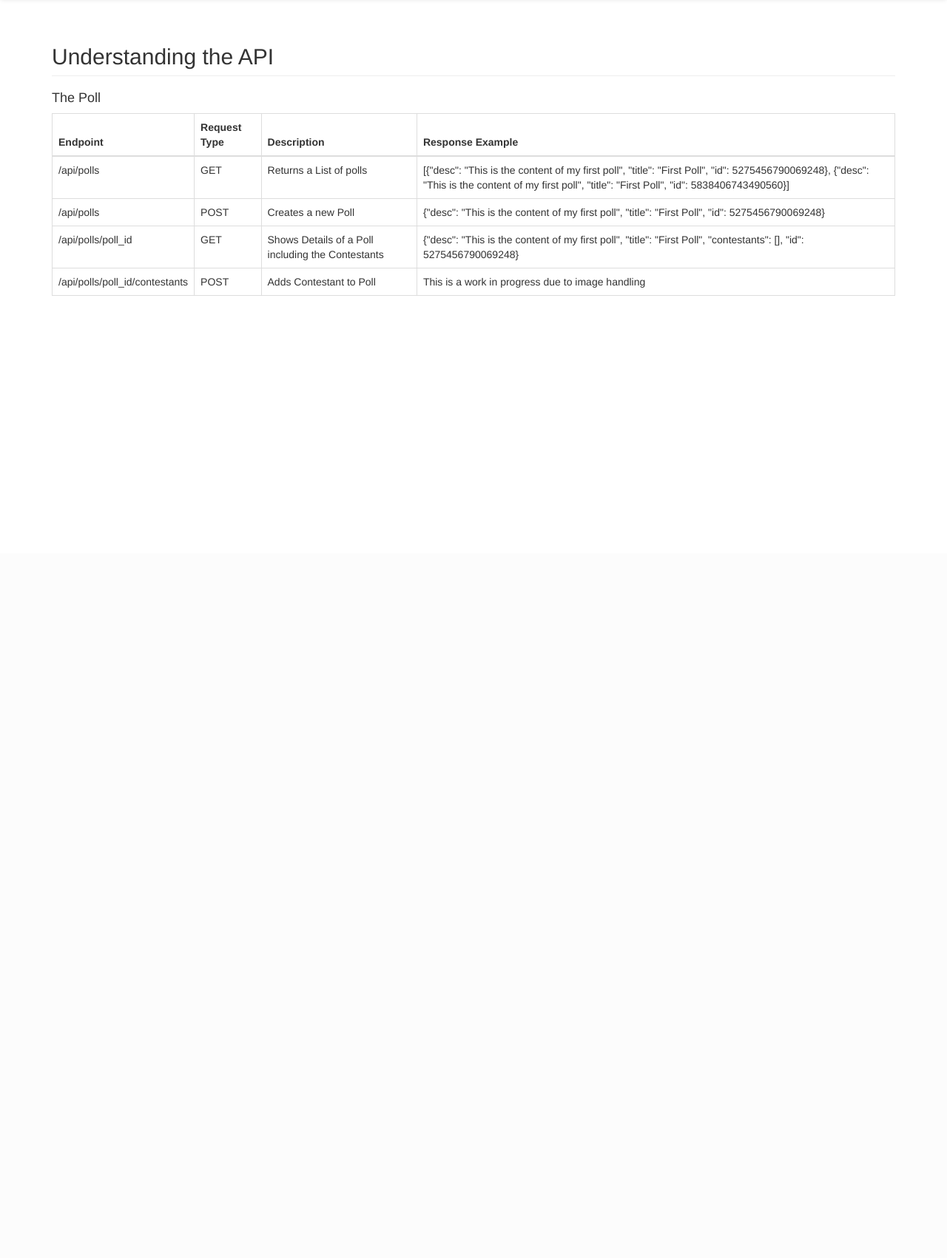
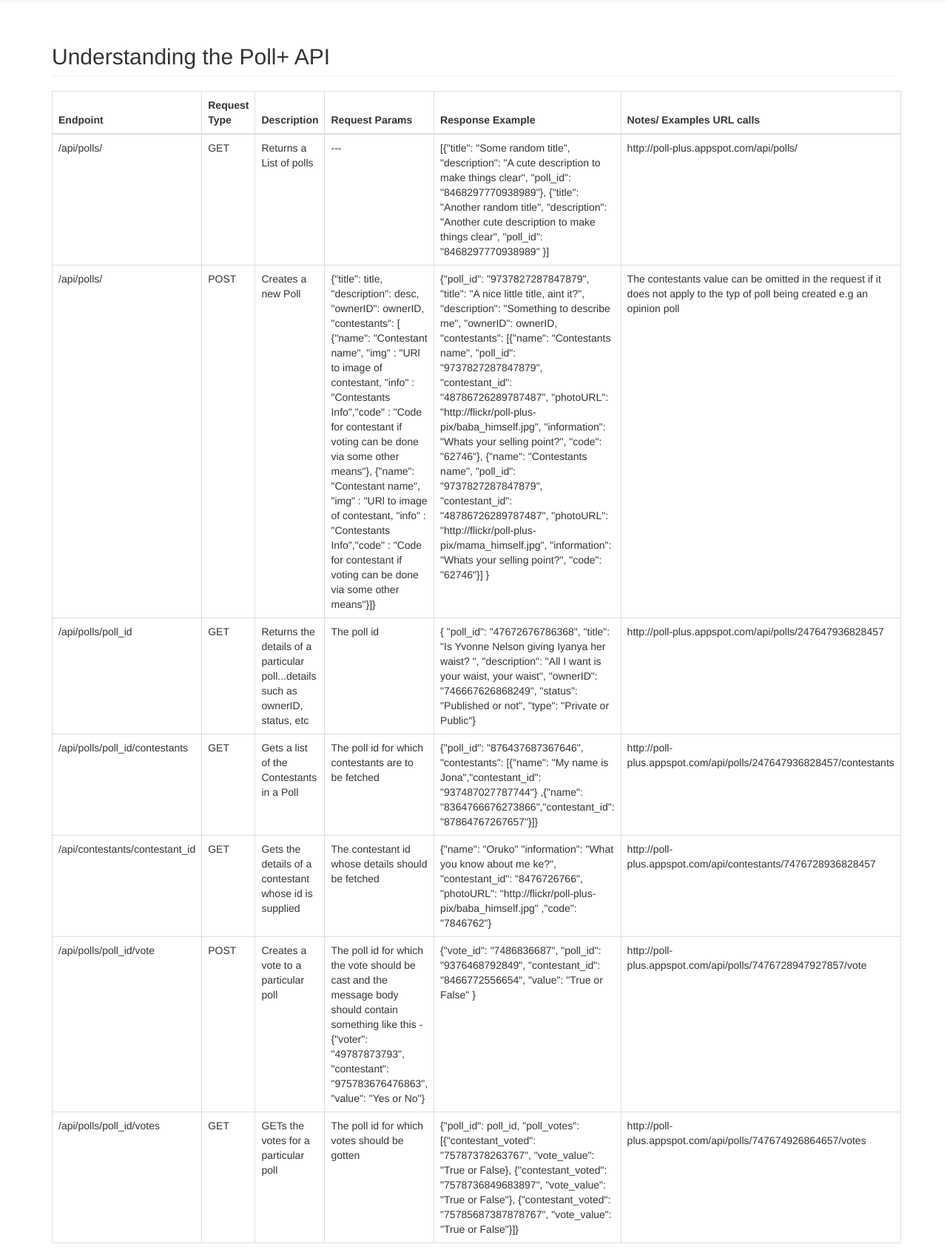
Before and after one commit to s-chand/pollific, a Python web app: template templates/api.html in a window 1280 px wide. Shown: the part 52-1753 px from the top of the page at 74% size. Before the commit the page ends 452 px from the top, so only its background shows below. Run offline with Jinja, Linux system fonts and the light colour scheme; the template is opened without the code that fills it, so the values that code supplies are empty.

Commit message:
implemented version 1 of the poll-plus API...to meet the Minimum Viable Product Requirements of the App - Polls, Contestants and Votes

```diff
--- a/app.yaml
+++ b/app.yaml
@@ -1,4 +1,4 @@
-application: pollific
+application: poll-plus
 version: 1
 runtime: python27
 api_version: 1
--- a/templates/api.html
+++ b/templates/api.html
@@ -1,39 +1,87 @@
 {% extends 'base.html' %}
 {% block body %}
-<h2 class="page-header">Understanding the API</h2>
-<h4>The Poll</h4>
+<h2 class="page-header">Understanding the Poll+ API</h2>
 <table class="table table-bordered">
     <thead>
         <th>Endpoint</th>
         <th>Request Type</th>
         <th>Description</th>
+        <th>Request Params</th>
         <th>Response Example</th>
+        <th>Notes/ Examples URL calls</th>
     </thead>
     <tbody>
         <tr>
-            <td>/api/polls</td>
+            <td>/api/polls/</td>
             <td>GET</td>
             <td>Returns a List of polls</td>
-            <td>[{"desc": "This is the content of my first poll", "title": "First Poll", "id": 5275456790069248}, {"desc": "This is the content of my first poll", "title": "First Poll", "id": 5838406743490560}]</td>
+            <td>---</td>
+            <td>[{"title": "Some random title", "description": "A cute description to make things clear", "poll_id": "8468297770938989"},
+             {"title": "Another random title", "description": "Another cute description to make things clear", "poll_id": "8468297770938989" }]</td>
+            <td>http://poll-plus.appspot.com/api/polls/</td>
         </tr>
         <tr>
-            <td>/api/polls</td>
+            <td>/api/polls/</td>
             <td>POST</td>
             <td>Creates a new Poll</td>
-            <td>{"desc": "This is the content of my first poll", "title": "First Poll", "id": 5275456790069248}</td>
+            <td>{"title": title, "description": desc, "ownerID": ownerID, "contestants": [ {"name": "Contestant name",
+                "img" : "URl to image of contestant, "info" : "Contestants Info","code" : "Code for contestant if voting can be done via some other means"},
+                {"name": "Contestant name", "img" : "URl to image of contestant, "info" : "Contestants Info","code" : "Code for contestant if voting can be done via some other means"}]} </td>
+            <td>{"poll_id": "9737827287847879", "title": "A nice little title, aint it?",
+                "description": "Something to describe me",
+                "ownerID": ownerID, "contestants": [{"name": "Contestants name", "poll_id": "9737827287847879", "contestant_id": "48786726289787487", "photoURL": "http://flickr/poll-plus-pix/baba_himself.jpg", "information": "Whats your selling point?", "code": "62746"},
+                {"name": "Contestants name", "poll_id": "9737827287847879", "contestant_id": "48786726289787487", "photoURL": "http://flickr/poll-plus-pix/mama_himself.jpg", "information": "Whats your selling point?", "code": "62746"}] }</td>
+            <td>The contestants value can be omitted in the request if it does not apply to the typ of poll being created e.g  an opinion poll</td>
         </tr>
         <tr>
             <td>/api/polls/poll_id</td>
             <td>GET</td>
-            <td>Shows Details of a Poll including the Contestants</td>
-            <td>{"desc": "This is the content of my first poll", "title": "First Poll", "contestants": [], "id": 5275456790069248}</td>
+            <td>Returns the details of a particular poll...details such as ownerID, status, etc</td>
+            <td>The poll id </td>
+            <td>{ "poll_id": "47672676786368", "title": "Is Yvonne Nelson giving Iyanya her waist? ", "description": "All I want is your waist, your waist", "ownerID": "746667626868249",
+             "status": "Published or not", "type": "Private or Public"}</td>
+            <td>http://poll-plus.appspot.com/api/polls/247647936828457</td>
         </tr>
         <tr>
             <td>/api/polls/poll_id/contestants</td>
+            <td>GET</td>
+            <td>Gets a list of the Contestants in a Poll</td>
+            <td>The poll id for which contestants are to be fetched</td>
+            <td>{"poll_id": "876437687367646", "contestants": [{"name": "My name is Jona","contestant_id": "937487027787744"}
+                ,{"name": "8364766676273866","contestant_id": "87864767267657"}]}</td>
+            <td>http://poll-plus.appspot.com/api/polls/247647936828457/contestants</td>
+        </tr>
+        <tr>
+            <td>/api/contestants/contestant_id</td>
+            <td>GET</td>
+            <td>Gets the details of a contestant whose id is supplied</td>
+            <td>The contestant id whose details should be fetched</td>
+            <td>{"name": "Oruko" "information": "What you know about me ke?",
+                "contestant_id": "8476726766", "photoURL": "http://flickr/poll-plus-pix/baba_himself.jpg" ,"code": "7846762"}</td>
+            <td>http://poll-plus.appspot.com/api/contestants/7476728936828457</td>
+        </tr>
+        <tr>
+            <td>/api/polls/poll_id/vote</td>
             <td>POST</td>
-            <td>Adds Contestant to Poll</td>
-            <td>This is a work in progress due to image handling</td>
+            <td>Creates a vote to a particular poll</td>
+            <td>The poll id for which the vote should be cast and the message body should contain something like this
+                - {"voter": "49787873793", "contestant": "975783676476863", "value": "Yes or No"}</td>
+            <td>{"vote_id": "7486836687", "poll_id": "9376468792849", "contestant_id": "8466772556654", "value": "True or False" }</td>
+            <td>http://poll-plus.appspot.com/api/polls/7476728947927857/vote</td>
         </tr>
+        <tr>
+            <td>/api/polls/poll_id/votes</td>
+            <td>GET</td>
+            <td>GETs the votes for a particular poll</td>
+            <td>The poll id for which votes should be gotten</td>
+            <td>{"poll_id": poll_id,
+             "poll_votes": [{"contestant_voted": "75787378263767", "vote_value": "True or False},
+             {"contestant_voted": "7578736849683897", "vote_value": "True or False"},
+             {"contestant_voted": "75785687387878767", "vote_value": "True or False"}]}
+            </td>
+            <td>http://poll-plus.appspot.com/api/polls/747674926864657/votes</td>
+        </tr>
+
     </tbody>
 </table>
 
```
Also changed, not shown: handlers/index.py (+17 -2 lines), handlers/poll_handlers.py (+23 -24 lines), handlers/vote_handlers.py (+15 -9 lines), models/poll.py (+9 -5 lines), modules/polls/crud.py (+87 -34 lines), routes.py (+15 -3 lines), templates/index.html (+0 -62 lines).
